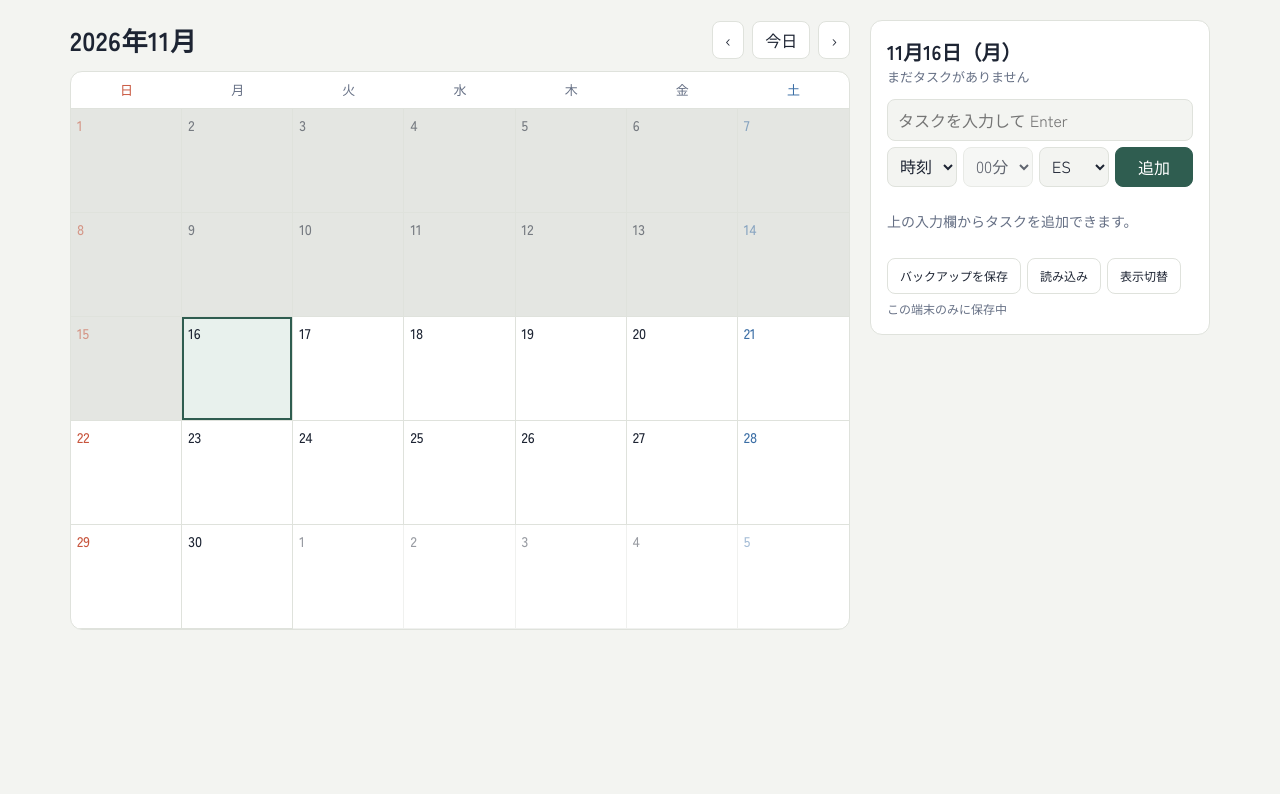
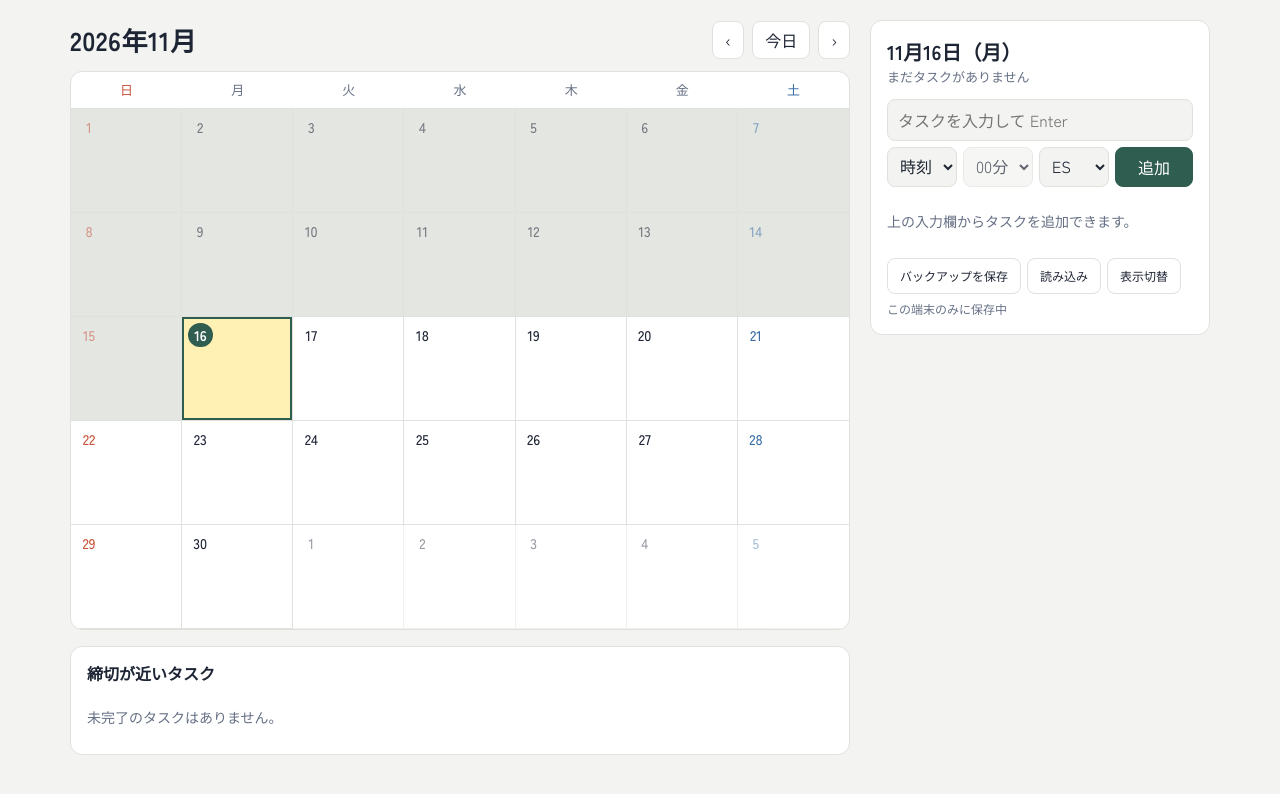
Before and after one commit to mk07252223/taskcal, a plain HTML site: page index.html in a window 1280 px wide. Drawn offline with Linux system fonts and the light colour scheme.

Commit message:
Add files via upload

```diff
--- a/index.html
+++ b/index.html
@@ -8,10 +8,10 @@
 <link rel="stylesheet" href="https://fonts.googleapis.com/css2?family=Zen+Kaku+Gothic+New:wght@400;500;700&display=swap">
 <style>
 :root{box-sizing:border-box;padding-top:env(safe-area-inset-top,0px);padding-bottom:env(safe-area-inset-bottom,0px);
---bg:#f3f4f1;--surface:#fff;--ink:#1d2433;--sub:#667085;--line:#dfe2dc;--accent:#2f5d50;--accent-ink:#fff;--today:#e8f1ed;--past:#e4e6e2;--sel:#2f5d50;
+--bg:#f3f4f1;--surface:#fff;--ink:#1d2433;--sub:#667085;--line:#dfe2dc;--accent:#2f5d50;--accent-ink:#fff;--today:#e8f1ed;--past:#e4e6e2;--now:#fff0b3;--nowbd:#d9a400;--sel:#2f5d50;
 --c0:#3b6ea5;--c1:#c8553d;--c2:#4e8a5b;--c3:#8a63a8;--c4:#9a6b1f;--red:#d92d20;--sun:#c8553d;--sat:#3b6ea5}
-@media (prefers-color-scheme:dark){:root:not([data-theme="light"]){--bg:#14181b;--surface:#1d2327;--ink:#e8ece9;--sub:#98a3a0;--line:#2c3439;--accent:#7fb8a3;--accent-ink:#10201a;--today:#223229;--past:#181d20;--sel:#7fb8a3;--c0:#7fa8d6;--c1:#e58a74;--c2:#86c096;--c3:#b996d3;--sun:#e58a74;--sat:#7fa8d6;--c4:#d9b066;--red:#ff8a80}}
-:root[data-theme="dark"]{--bg:#14181b;--surface:#1d2327;--ink:#e8ece9;--sub:#98a3a0;--line:#2c3439;--accent:#7fb8a3;--accent-ink:#10201a;--today:#223229;--past:#181d20;--sel:#7fb8a3;--c0:#7fa8d6;--c1:#e58a74;--c2:#86c096;--c3:#b996d3;--sun:#e58a74;--sat:#7fa8d6;--c4:#d9b066;--red:#ff8a80}
+@media (prefers-color-scheme:dark){:root:not([data-theme="light"]){--bg:#14181b;--surface:#1d2327;--ink:#e8ece9;--sub:#98a3a0;--line:#2c3439;--accent:#7fb8a3;--accent-ink:#10201a;--today:#223229;--past:#181d20;--now:#4a3f1c;--nowbd:#d9b066;--sel:#7fb8a3;--c0:#7fa8d6;--c1:#e58a74;--c2:#86c096;--c3:#b996d3;--sun:#e58a74;--sat:#7fa8d6;--c4:#d9b066;--red:#ff8a80}}
+:root[data-theme="dark"]{--bg:#14181b;--surface:#1d2327;--ink:#e8ece9;--sub:#98a3a0;--line:#2c3439;--accent:#7fb8a3;--accent-ink:#10201a;--today:#223229;--past:#181d20;--now:#4a3f1c;--nowbd:#d9b066;--sel:#7fb8a3;--c0:#7fa8d6;--c1:#e58a74;--c2:#86c096;--c3:#b996d3;--sun:#e58a74;--sat:#7fa8d6;--c4:#d9b066;--red:#ff8a80}
 *{box-sizing:border-box}
 html{scroll-padding-top:env(safe-area-inset-top,0px)}
 body{margin:0;background:var(--bg);color:var(--ink);font-family:"Zen Kaku Gothic New","Hiragino Sans","Yu Gothic",Meiryo,sans-serif;line-height:1.5}
@@ -32,7 +32,7 @@ button:focus-visible,input:focus-visible,select:focus-visible{outline:2px solid
 .d:nth-child(7n){border-right:0}
 .d:hover{background:var(--today)}
 .d.out{opacity:.45}
-.d.today{background:var(--today)}.d.past{background:var(--past)}.d.past:hover{background:var(--today)}.d.past .n{opacity:.55}.d.past .chip{opacity:.55}
+.d.today{background:var(--now);box-shadow:inset 0 0 0 2px var(--nowbd)}.d.past{background:var(--past)}.d.past:hover{background:var(--today)}.d.past .n{opacity:.55}.d.past .chip{opacity:.55}
 .d.sel{box-shadow:inset 0 0 0 2px var(--sel)}
 .n{font-size:14px;font-weight:500;display:flex;justify-content:space-between;align-items:center}
 .n small{font-size:11px;color:var(--sub);font-weight:400}
@@ -71,6 +71,18 @@ li button:hover{background:var(--today);color:var(--ink)}
 .foot{margin-top:14px;display:flex;gap:6px;flex-wrap:wrap;font-size:12px}
 .sum{font-size:13px;color:var(--sub);margin-left:4px}
 .sync{font-size:12px;color:var(--sub);width:100%}
+.dn{font-weight:500;min-width:24px;height:24px;line-height:24px;text-align:center;border-radius:12px;padding:0 2px}
+.d.today .dn{background:var(--accent);color:var(--accent-ink);font-weight:700;padding:0 6px}
+.up{margin-top:16px;background:var(--surface);border:1px solid var(--line);border-radius:12px;padding:14px 16px}
+.up h2{margin:0 0 10px;font-size:16px}
+.up li{cursor:pointer}.up li:hover{background:var(--today)}
+.up li .t{flex:1 1 100%}
+.ud{font-size:16px;font-variant-numeric:tabular-nums}
+.rb{font-size:12px;padding:1px 9px;border-radius:10px;background:var(--today);color:var(--ink)}
+.rb.hot{background:var(--red);color:#fff}
+:root[data-theme="dark"] .rb.hot{color:#10151a}
+@media (prefers-color-scheme:dark){:root:not([data-theme="light"]) .rb.hot{color:#10151a}}
+.ut{margin-left:auto;font-size:12px;color:var(--sub)}
 </style>
 </head>
 <body>
@@ -87,6 +99,7 @@ li button:hover{background:var(--today);color:var(--ink)}
       <div class="dow"><div>日</div><div>月</div><div>火</div><div>水</div><div>木</div><div>金</div><div>土</div></div>
       <div class="grid" id="grid"></div>
     </div>
+    <section class="up" id="up"></section>
   </main>
   <aside class="side">
     <h2 id="sd"></h2>
@@ -132,13 +145,22 @@ function render(){
     if(i>=35&&!inM)break;
     var chips=ts.slice(0,3).map(function(t){return '<span class="chip'+(t.done?' done':'')+'" style="background:var(--c'+t.c+')">'+esc(t.title)+'</span>'}).join("");
     h+='<button class="d'+(inM?'':' out')+(k===td?' today':'')+(k<td?' past':'')+(k===sel?' sel':'')+(d.getDay()===0?' sun':'')+(d.getDay()===6?' sat':'')+'" data-k="'+k+'" aria-label="'+(d.getMonth()+1)+'月'+d.getDate()+'日 '+ts.length+'件">'
-      +'<span class="n">'+d.getDate()+(ts.length?'<small>'+dn+'/'+ts.length+'</small>':'')+'</span>'+chips
+      +'<span class="n"><b class="dn">'+d.getDate()+'</b>'+(ts.length?'<small>'+dn+'/'+ts.length+'</small>':'')+'</span>'+chips
       +(ts.length>3?'<span class="more">ほか'+(ts.length-3)+'件</span>':'')
       +(ts.length?'<span class="bar2"><i style="width:'+Math.round(dn/ts.length*100)+'%"></i></span>':'')+'</button>';
   }
   g.innerHTML=h;
   $("sum").textContent=total?"今月 "+done+"/"+total+" 完了":"";
-  renderSide();
+  renderSide();renderUp();
+}
+function renderUp(){
+  var td=iso(now),all=[];
+  Object.keys(data).forEach(function(k){if(k<td)return;(data[k]||[]).forEach(function(t){if(!t.done)all.push({k:k,t:t})})});
+  all.sort(function(a,b){return a.k<b.k?-1:a.k>b.k?1:(a.t.time||"99:99").localeCompare(b.t.time||"99:99")});
+  var top=all.slice(0,5);
+  $("up").innerHTML='<h2>締切が近いタスク</h2>'+(top.length?'<ul>'+top.map(function(x){
+    var d=parse(x.k),n=Math.round((d-parse(td))/86400000),lb=n===0?"今日":n===1?"明日":"あと"+n+"日";
+    return '<li data-k="'+x.k+'" style="--c:var(--c'+x.t.c+')"><b class="ud">'+(d.getMonth()+1)+"/"+d.getDate()+"（"+"日月火水木金土"[d.getDay()]+"）"+'</b><span class="rb'+(n<=1?" hot":"")+'">'+lb+'</span><span class="ut">'+(x.t.time?"締切 "+x.t.time+"　":"")+CATS[x.t.c]+'</span><span class="t">'+esc(x.t.title)+'</span></li>'}).join("")+'</ul>':'<div class="empty">未完了のタスクはありません。</div>');
 }
 function esc(s){return s.replace(/[&<>"]/g,function(c){return {"&":"&amp;","<":"&lt;",">":"&gt;",'"':"&quot;"}[c]})}
 function renderSide(){
@@ -156,6 +178,7 @@ function gcal(t){
 }
 function find(id){var a=data[sel]||[];for(var i=0;i<a.length;i++)if(a[i].id===id)return i;return -1}
 $("grid").addEventListener("click",function(e){var b=e.target.closest(".d");if(!b)return;resetEdit();sel=b.dataset.k;var d=parse(sel);if(d.getMonth()!==view.getMonth())view=new Date(d.getFullYear(),d.getMonth(),1);render()});
+$("up").addEventListener("click",function(e){var li=e.target.closest("li");if(!li)return;resetEdit();sel=li.dataset.k;var d=parse(sel);view=new Date(d.getFullYear(),d.getMonth(),1);render()});
 $("prev").onclick=function(){view=new Date(view.getFullYear(),view.getMonth()-1,1);render()};
 $("next").onclick=function(){view=new Date(view.getFullYear(),view.getMonth()+1,1);render()};
 $("today").onclick=function(){resetEdit();now=new Date();sel=iso(now);view=new Date(now.getFullYear(),now.getMonth(),1);render()};
```
